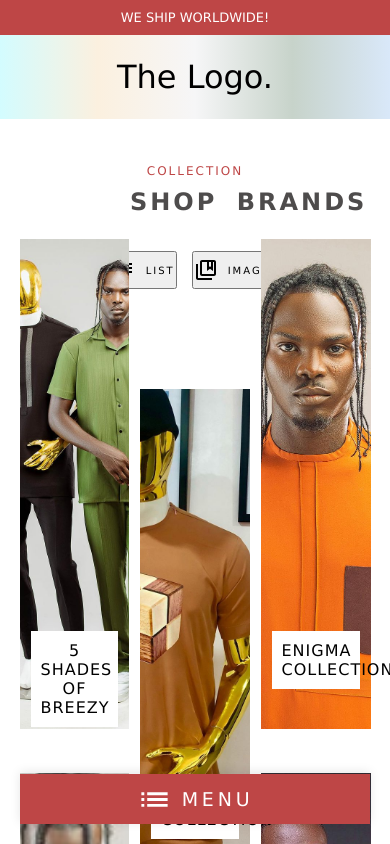
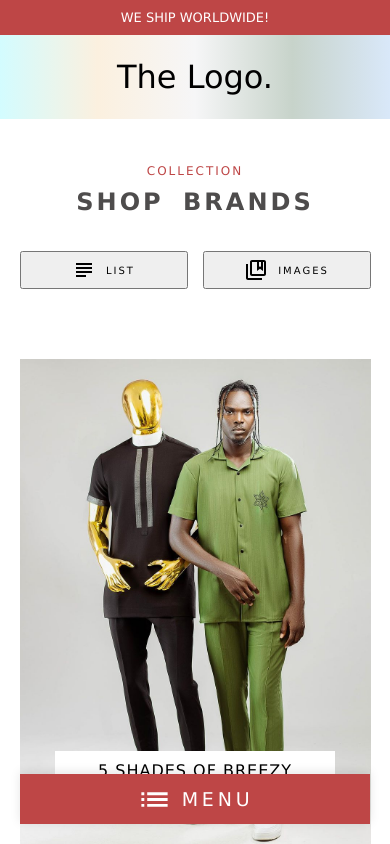
Before and after one commit to yakubu-josiah/TimzyClassic_client, a React (Create React App) app in the folder client/: page /pages/shop in a window 390 px wide. Shown: the top 844 px of the page. Built offline with nearby package versions, Linux system fonts and the light colour scheme.

Commit message:
feat(ui): add responsive styles for mobile view design

```diff
--- a/client/src/pages/Shop/Shop.css
+++ b/client/src/pages/Shop/Shop.css
@@ -2,7 +2,7 @@
     width: 100%;
     height: fit-content;
 }
-.SH_gallery {
+.SH .SH_gallery {
     display: grid;
     grid-template-columns: repeat(3, 1fr);
     gap: 3%;
@@ -101,3 +101,20 @@
     color: #fff;
     transition: 0.4s ease-in-out;
 }
+
+@media screen and (max-width: 650px) {
+    .SH .SH_gallery {
+        padding: 40px 5%;
+        display: block;
+        margin: 0;
+    }
+    .SH .SH_header .SH_wrap {
+        width: 100%;
+    }
+    .SH .SH_gallery .SH_collection{
+        margin-bottom: 40px;
+    }
+    .SH .SH_gallery .SH_collection:nth-child(3n+2) {
+        top: 0;
+    }
+}
```
